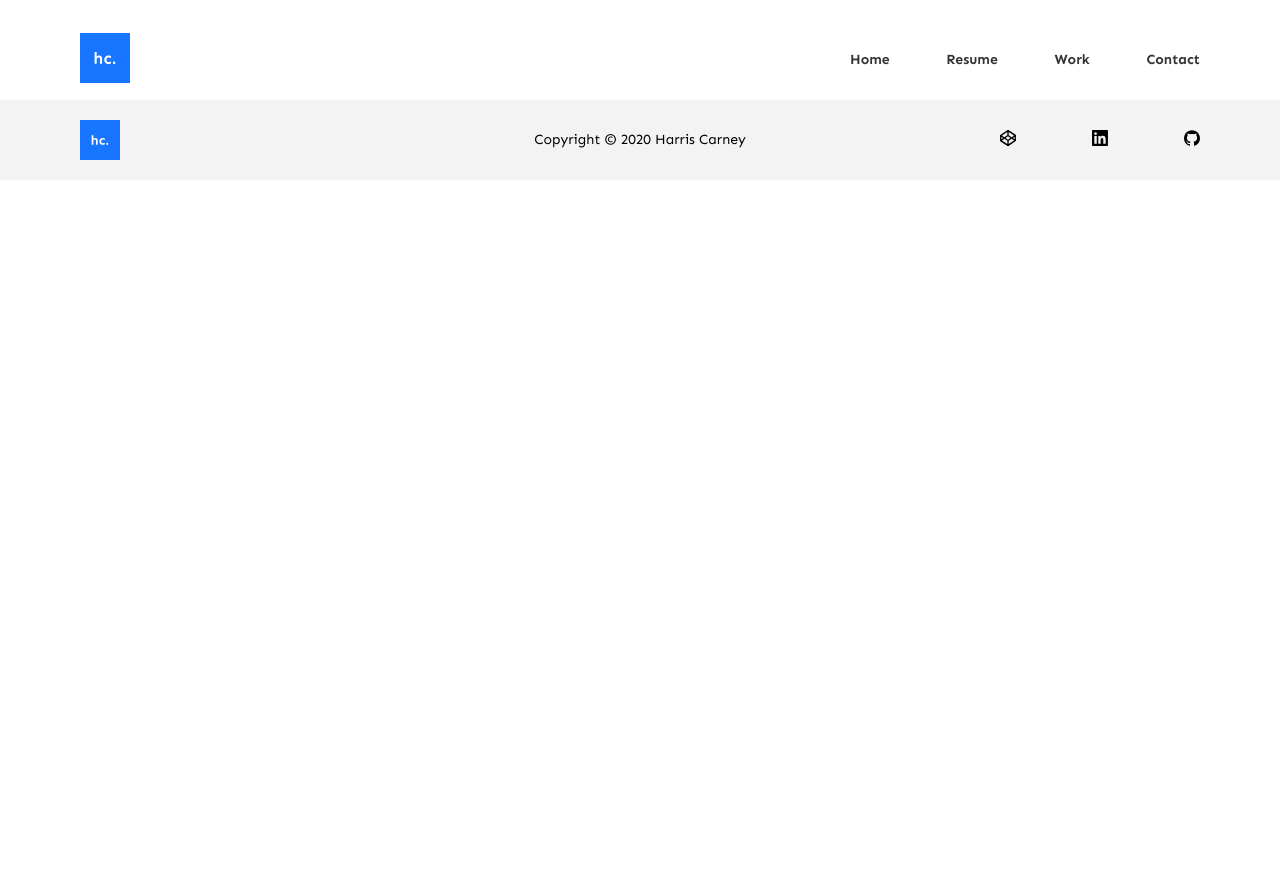
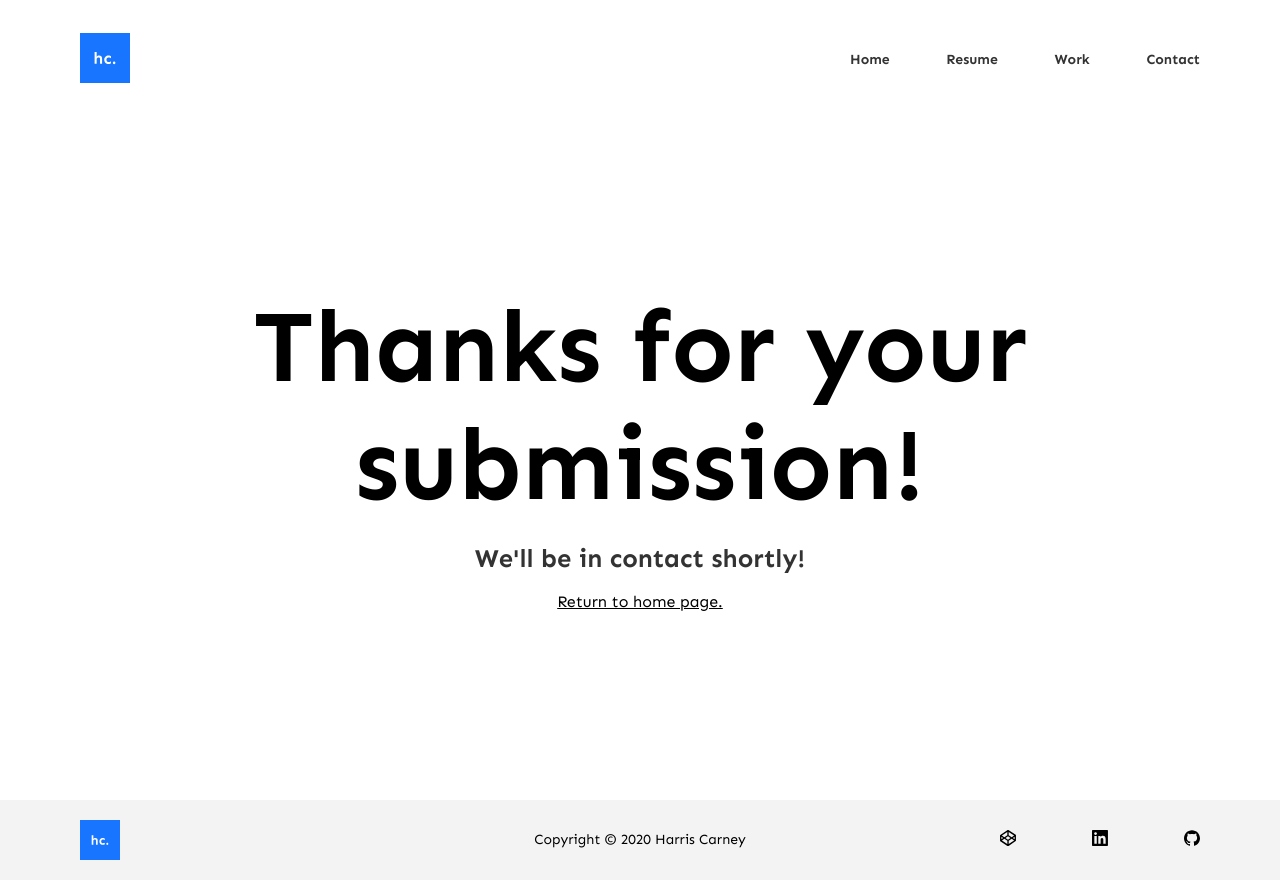
Before and after one commit to HarrisCarney/harriscarney.com, a Nuxt app: page /thanks in a window 1280 px wide. Before the commit the page ends 800 px from the top, so only its background shows below. Built offline with nearby package versions, Linux system fonts and the light colour scheme.

Commit message:
Added callback page for contact form. Updated resume.

```diff
--- a/components/ContactForm.vue
+++ b/components/ContactForm.vue
@@ -13,7 +13,7 @@
     >
       <div class="input__container">
         <input name="_formsubmit_id" type="text" style="display:none" />
-        <input name="_redirect" type="hidden" id="name" value="https://harriscarney.com/">
+        <input name="_redirect" type="hidden" id="name" value="https://harriscarney.com/thanks">
         <div class="input__row">
           <div class="input__item input__item--small">
             <label for="name">Name</label>
--- /dev/null
+++ b/pages/thanks.vue
@@ -0,0 +1,51 @@
+<template>
+  <div class="thanks">
+    <h1>Thanks for your submission!</h1>
+    <h2>We'll be in contact shortly!</h2>
+    <a href="/">Return to home page.</a>
+  </div>
+</template>
+
+
+<script>
+export default {
+  data() {
+    return {
+      title: 'Harris Carney | Thanks for your submission!'
+    }
+  },
+  head() {
+    return {
+      title: this.title
+    }
+  }
+}
+</script>
+
+<style>
+  .thanks {
+    width: 100vw;
+    height: calc(100vh - 100px);
+    display: flex;
+    flex-direction: column;
+    align-items: center;
+    justify-content: center;
+  }
+
+  .thanks > h1 {
+    font-size: 8vw;
+    text-align: center;
+    margin: 0;
+    color: var(--accent-color);
+  }
+
+  .thanks > h2 {
+    margin: 20px;
+    font-size: 2vw;
+    color: #333;
+  }
+
+  .thanks > a {
+    color: var(--accent-color);
+  }
+</style>
```
Also changed, not shown: 1 other file (tests, documents, lock files or other folders).
